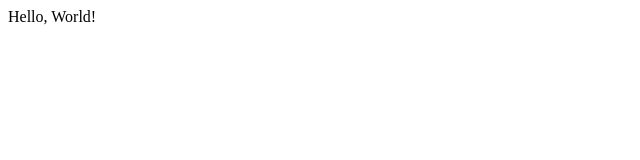
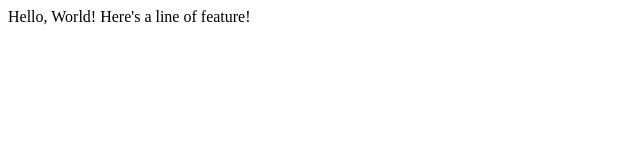
Before and after one commit to doctor-umair/lecture1, a plain HTML site: page index.html in a window 1280 px wide. Shown: the whole page, without its empty margins (0-640 px from the left). Drawn offline with Linux system fonts and the light colour scheme.

Commit message:
added another line

```diff
--- a/index.html
+++ b/index.html
@@ -5,5 +5,6 @@
     </head>
     <body>
         Hello, World!
+        Here's a line of feature!
     </body>
 </html>
```
